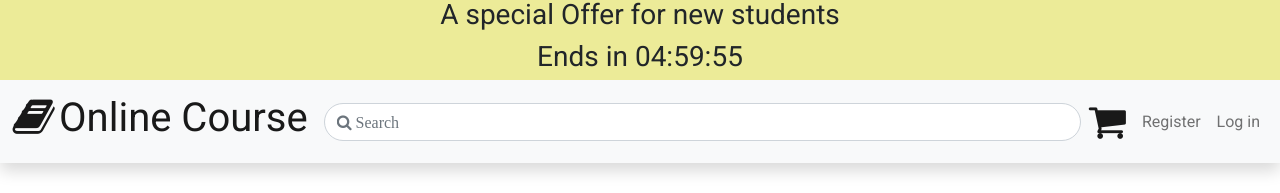
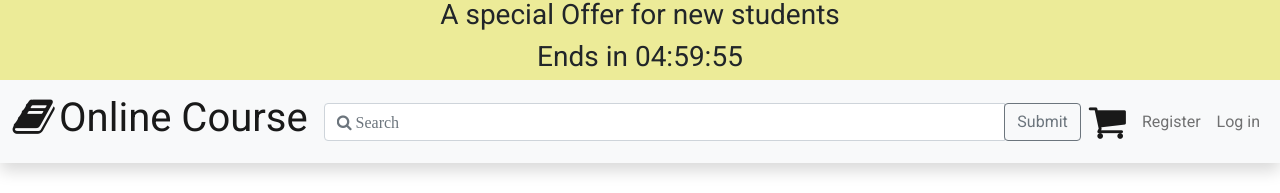
Before and after one commit to DeltaLF/online-course, a React (Create React App) app: page /login in a window 1280 px wide. Shown: the top 193 px of the page. Built offline with nearby package versions, Linux system fonts and the light colour scheme.

Commit message:
searchBar button

```diff
--- a/src/components/header/SearchBar.js
+++ b/src/components/header/SearchBar.js
@@ -5,9 +5,13 @@ import history from "../../helpers/history";
 
 // const SearhBar = () => {
 class SearchBar extends React.Component {
-  clickHandler(keyWord) {
+  state = {
+    searchValue: "",
+  };
+  clickHandler() {
     const url = history.location.pathname;
     // becase data is shared between show, statistic
+    // avoid affecting statistic result
     if (url.includes("statistic")) return;
     const filterType = url.includes("instructor")
       ? "instructor"
@@ -17,23 +21,40 @@ class SearchBar extends React.Component {
     this.props.fetchCourses({
       filterType: filterType,
       userId: this.props.auth.user ? this.props.auth.user.userId : null,
-      keyWord,
+      keyWord: this.state.searchValue,
     });
   }
 
   render() {
     return (
+      <div className="w-100 input-group">
+        {" "}
         <input
-        className="form-control me-4 rounded-pill w-100 fontAwesome"
+          className="form-control fontAwesome"
           placeholder="&#xf002; Search"
           type="text"
+          onChange={(e) => {
+            this.setState({ searchValue: e.target.value });
+          }}
+          value={this.state.searchValue}
           onKeyDown={(e) => {
             if (e.key === "Enter") {
-            this.clickHandler(e.target.value);
-            e.target.value = "";
+              this.clickHandler();
             }
           }}
         />
+        <div className="input-group-append">
+          {" "}
+          <button
+            className="btn btn-outline-secondary"
+            onClick={(e) => {
+              this.clickHandler();
+            }}
+          >
+            Submit
+          </button>
+        </div>
+      </div>
     );
   }
 }
```
Lines whose indentation alone changed are shown as unchanged.
